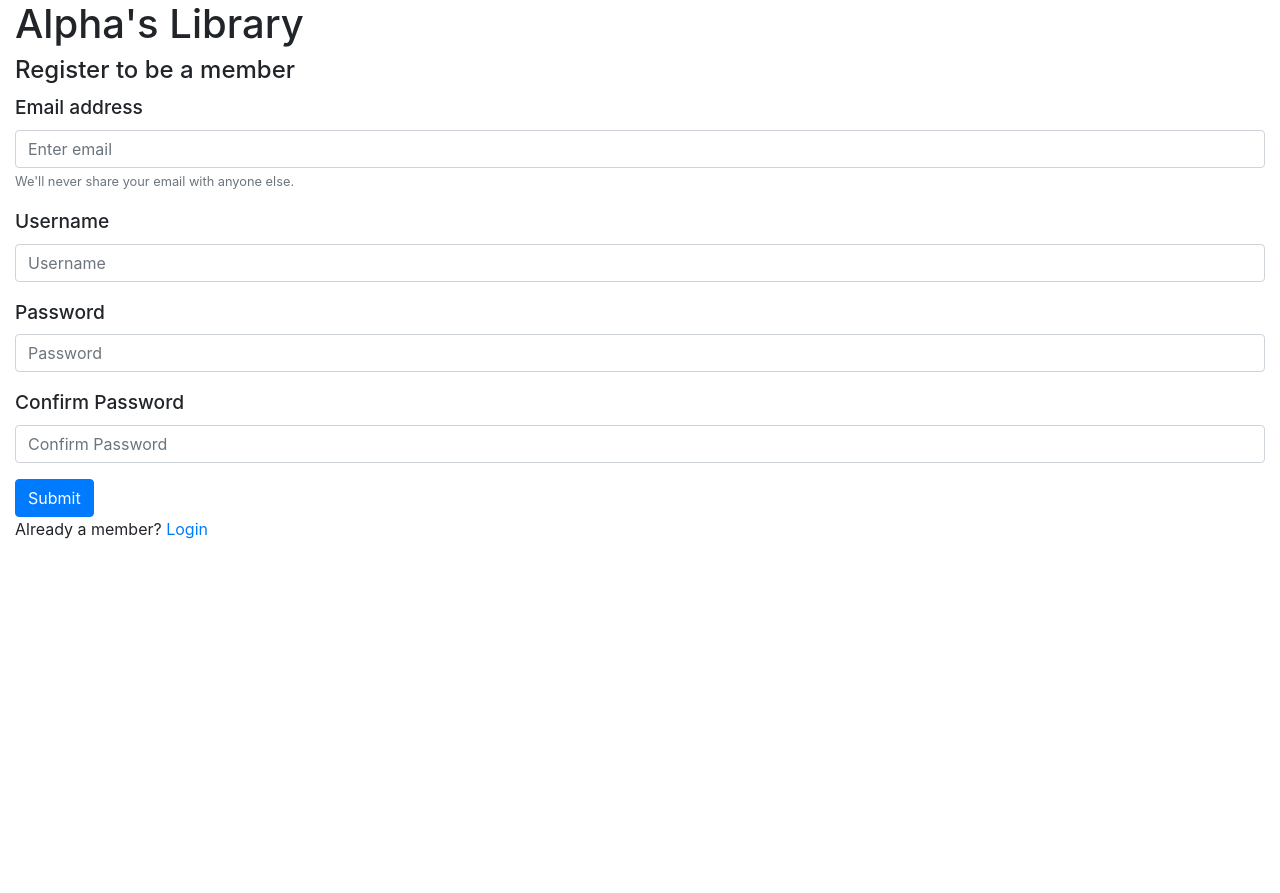
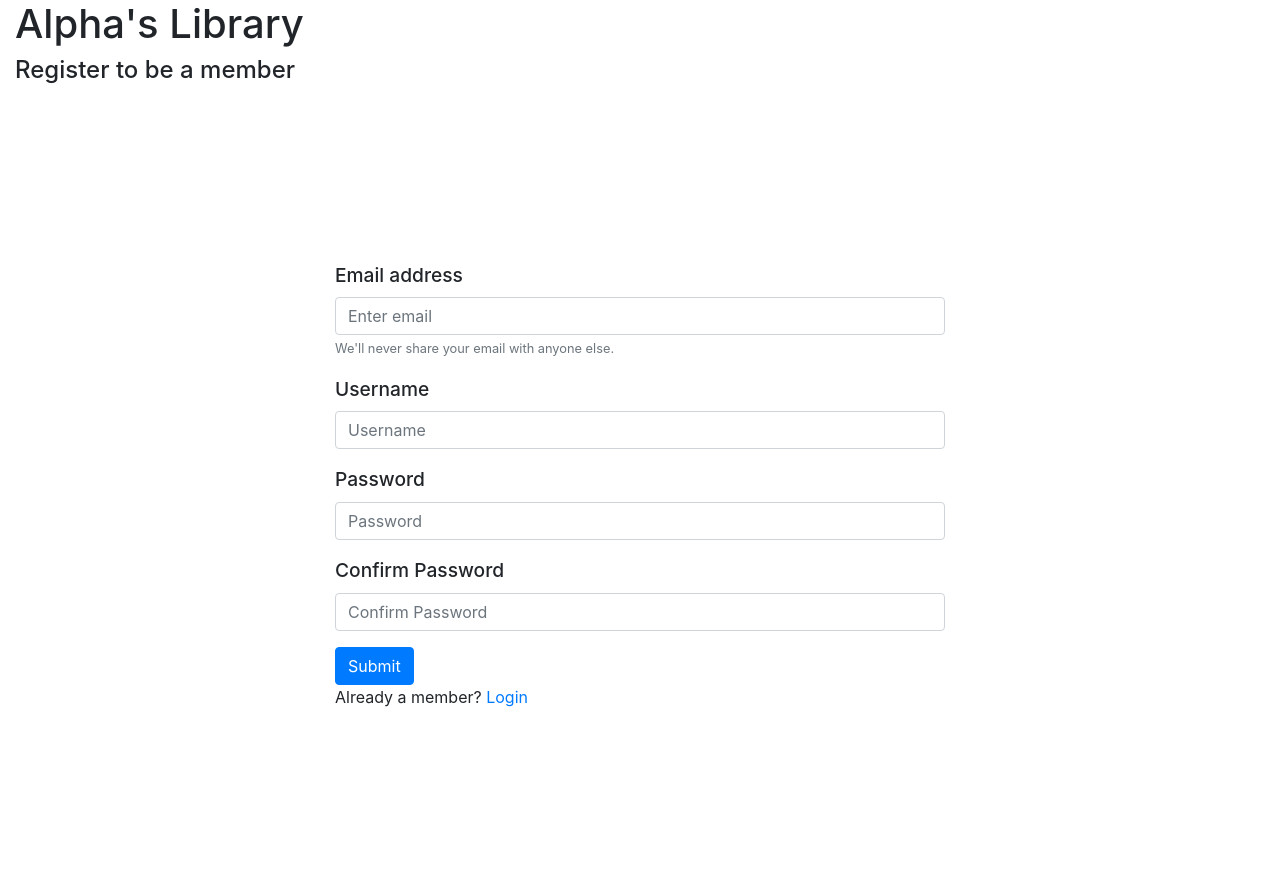
Before and after one commit to ealpha072/PHP-Library, a PHP site: page /registration.php in a window 1280 px wide. Before the commit the page ends 539 px from the top, so only its background shows below. Run offline with PHP 8.4, Linux system fonts and the light colour scheme; some libraries are stand-ins or nearby versions.

Commit message:
Centered forms

```diff
--- a/login.php
+++ b/login.php
@@ -1,8 +1,10 @@
 <?php require "header.php";
       require "config.php";
 ?>
+
+<div class="row h-100 justify-content-center align-items-center">
+  <div class="col-10 col-md-8 col-lg-6">
   <h3>Login</h3>
-
     <form action="login.php" method="post">
       <div class="form-group">
           <label for="email">Email address</label>
@@ -18,6 +20,8 @@
         <p>Not yet a member? <a href="registration.php">Register</a></p>
       </div>
     </form>
+  </div>
+</div>
 
 
 <?php require "infooter.php";
--- a/registration.php
+++ b/registration.php
@@ -1,8 +1,11 @@
 <?php require "header.php";
       require "config.php";
 ?>
+
+
 <h4>Register to be a member</h4>
-
+<div class="row h-100 justify-content-center align-items-center">
+  <div class="col-10 col-md-8 col-lg-6">
     <div class="reg-form">
       <form action="registration.php" method="post">
         <div class="form-group">
@@ -28,4 +31,6 @@
         <p>Already a member? <a href="login.php">Login</a></p>
       </div>
     </div>
+  </div>
+</div>
 <?php require "footer.php";?>
```
Lines whose indentation alone changed are shown as unchanged.
